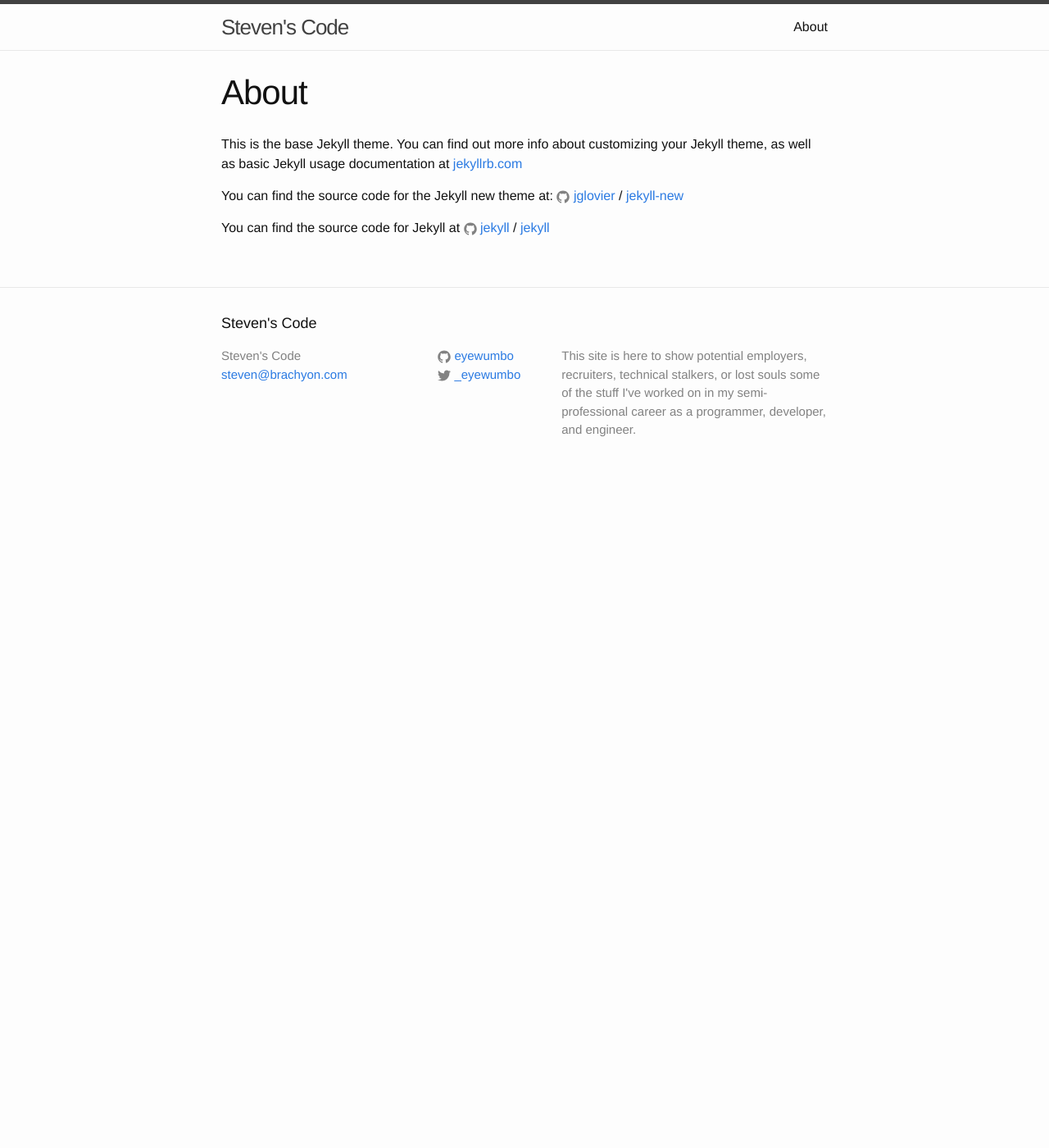
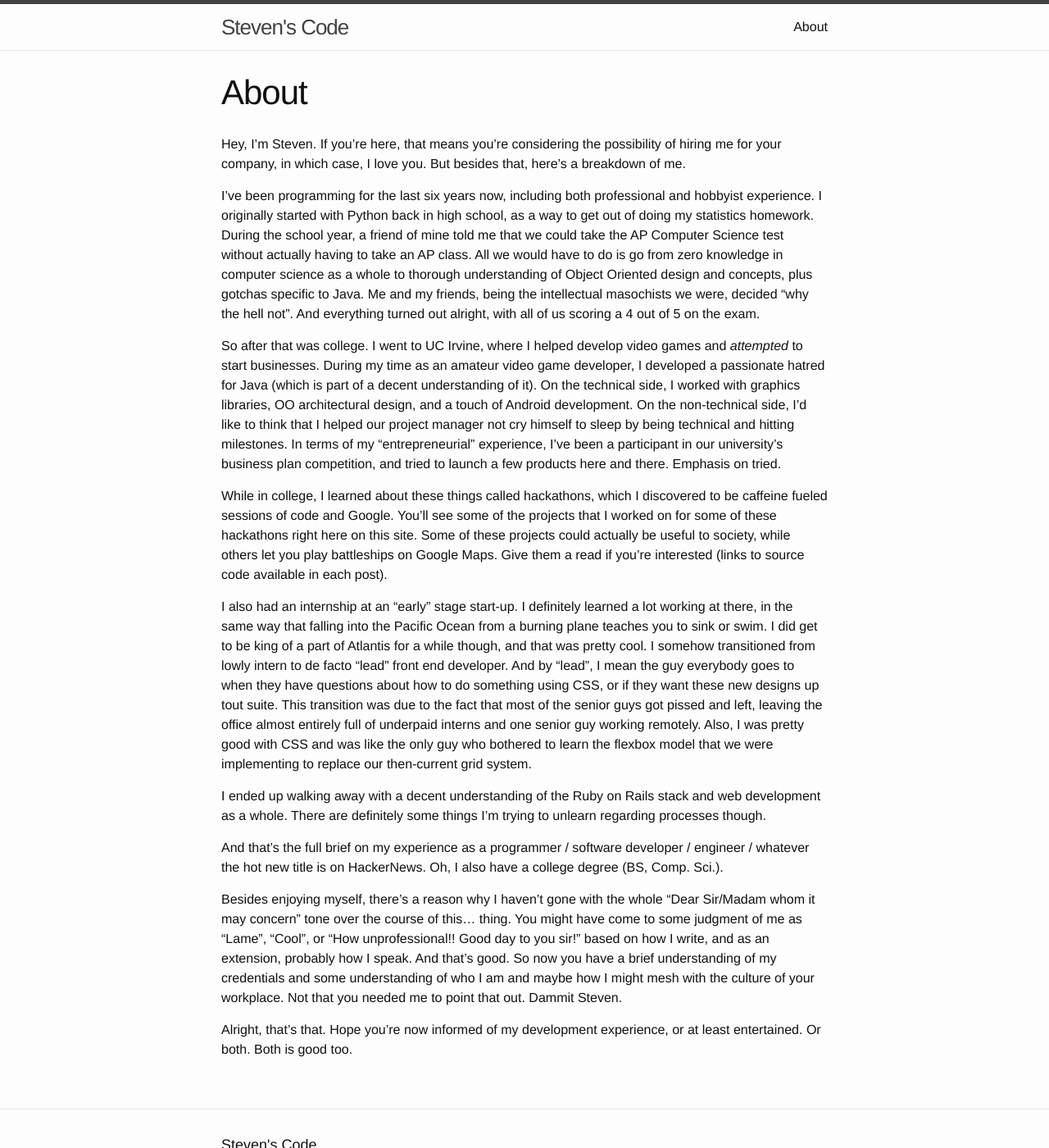
Before and after one commit to EyeWumbo/eyewumbo.github.io, a Jekyll site: the page built from about.md, in a window 1280 px wide and 1400 px high. Shown: the whole window at 82% size. Built offline with Jekyll 4.4.1, drawn with Linux system fonts in a browser that asks for light colours.

Commit message:
Updated about

```diff
--- a/about.md
+++ b/about.md
@@ -4,12 +4,20 @@ title: About
 permalink: /about/
 ---
 
-This is the base Jekyll theme. You can find out more info about customizing your Jekyll theme, as well as basic Jekyll usage documentation at [jekyllrb.com](http://jekyllrb.com/)
+Hey, I'm Steven. If you're here, that means you're considering the possibility of hiring me for your company, in which case, I love you. But besides that, here's a breakdown of me.
 
-You can find the source code for the Jekyll new theme at:
-{% include icon-github.html username="jglovier" %} /
-[jekyll-new](https://github.com/jglovier/jekyll-new)
+I've been programming for the last six years now, including both professional and hobbyist experience. I originally started with Python back in high school, as a way to get out of doing my statistics homework. During the school year, a friend of mine told me that we could take the AP Computer Science test without actually having to take an AP class. All we would have to do is go from zero knowledge in computer science as a whole to thorough understanding of Object Oriented design and concepts, plus gotchas specific to Java. Me and my friends, being the intellectual masochists we were, decided "why the hell not". And everything turned out alright, with all of us scoring a 4 out of 5 on the exam.
 
-You can find the source code for Jekyll at
-{% include icon-github.html username="jekyll" %} /
-[jekyll](https://github.com/jekyll/jekyll)
+So after that was college. I went to UC Irvine, where I helped develop video games and *attempted* to start businesses. During my time as an amateur video game developer, I developed a passionate hatred for Java (which is part of a decent understanding of it). On the technical side, I worked with graphics libraries, OO architectural design, and a touch of Android development. On the non-technical side, I'd like to think that I helped our project manager not cry himself to sleep by being technical and hitting milestones. In terms of my "entrepreneurial" experience, I've been a participant in our university's business plan competition, and tried to launch a few products here and there. Emphasis on tried.
+
+While in college, I learned about these things called hackathons, which I discovered to be caffeine fueled sessions of code and Google. You'll see some of the projects that I worked on for some of these hackathons right here on this site. Some of these projects could actually be useful to society, while others let you play battleships on Google Maps. Give them a read if you're interested (links to source code available in each post).
+
+I also had an internship at an "early" stage start-up. I definitely learned a lot working at there, in the same way that falling into the Pacific Ocean from a burning plane teaches you to sink or swim. I did get to be king of a part of Atlantis for a while though, and that was pretty cool. I somehow transitioned from lowly intern to de facto "lead" front end developer. And by "lead", I mean the guy everybody goes to when they have questions about how to do something using CSS, or if they want these new designs up tout suite. This transition was due to the fact that most of the senior guys got pissed and left, leaving the office almost entirely full of underpaid interns and one senior guy working remotely. Also, I was pretty good with CSS and was like the only guy who bothered to learn the flexbox model that we were implementing to replace our then-current grid system.
+
+I ended up walking away with a decent understanding of the Ruby on Rails stack and web development as a whole. There are definitely some things I'm trying to unlearn regarding processes though.
+
+And that's the full brief on my experience as a programmer / software developer / engineer / whatever the hot new title is on HackerNews. Oh, I also have a college degree (BS, Comp. Sci.).
+
+Besides enjoying myself, there's a reason why I haven't gone with the whole "Dear Sir/Madam whom it may concern" tone over the course of this... thing. You might have come to some judgment of me as "Lame", "Cool", or "How unprofessional!! Good day to you sir!" based on how I write, and as an extension, probably how I speak. And that's good. So now you have a brief understanding of my credentials and some understanding of who I am and maybe how I might mesh with the culture of your workplace. Not that you needed me to point that out. Dammit Steven.
+
+Alright, that's that. Hope you're now informed of my development experience, or at least entertained. Or both. Both is good too.
```
